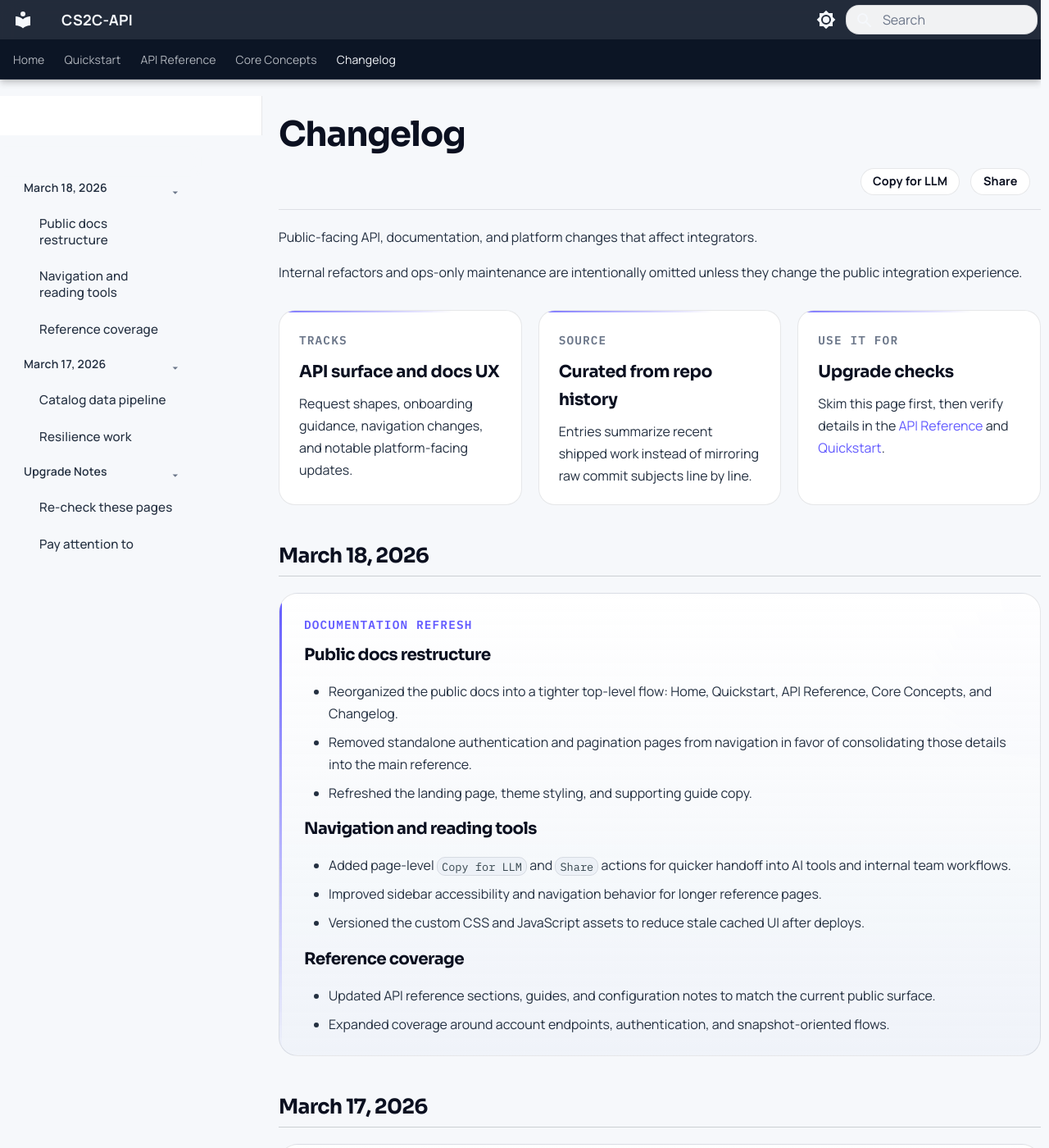
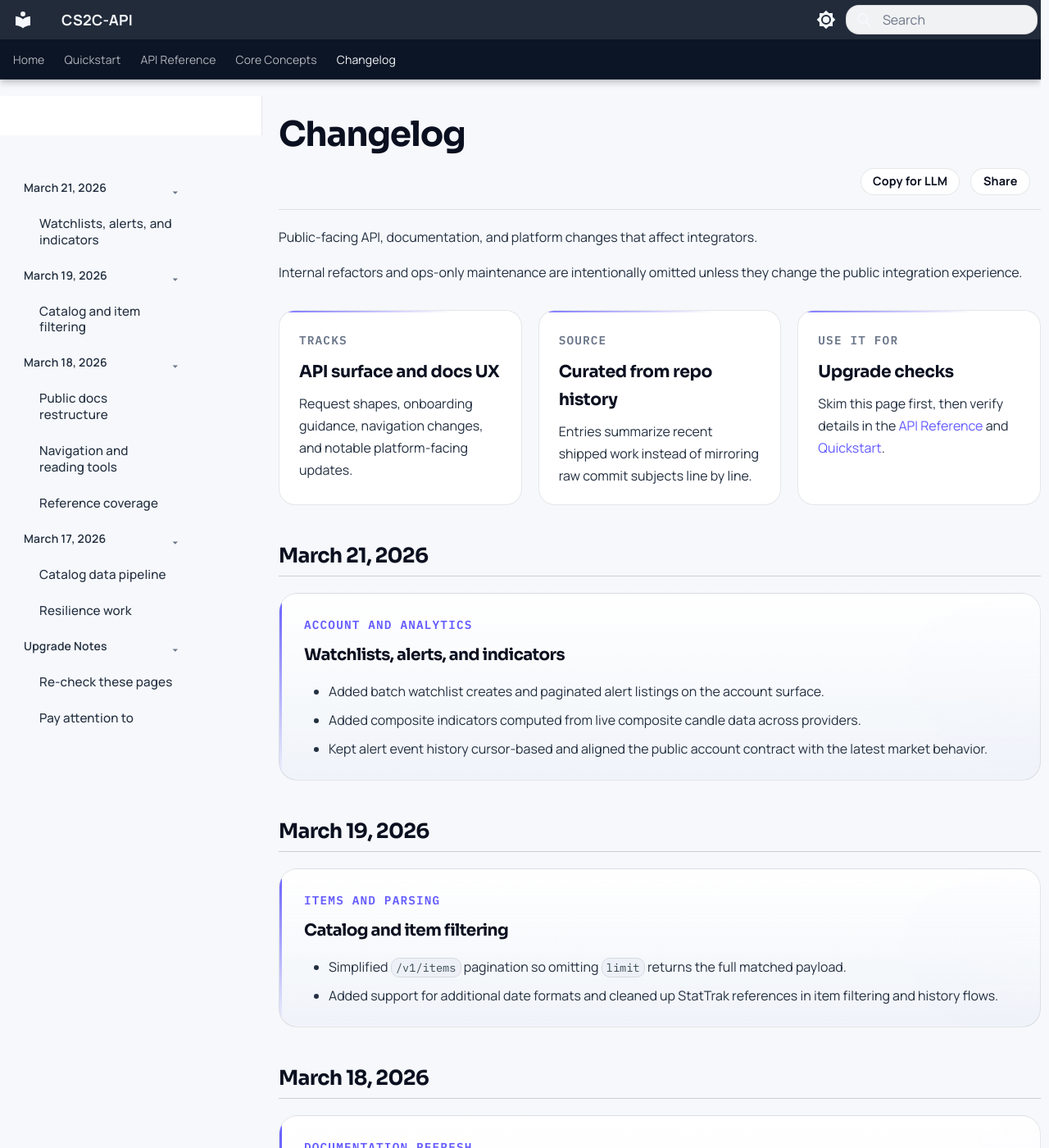
Before and after one commit to dadscap/cs2c-docs, an MkDocs documentation site: the page built from docs/changelog.md, in a window 1280 px wide and 1400 px high. Shown: the whole window at 82% size. Built offline with MkDocs 1.6.1 and Material for MkDocs 9.7.7, drawn with Linux system fonts in a browser that asks for light colours.

Commit message:
Sync public docs from dadscap/cs2c-api@a7fdab8dece81ce6a31815698d5e880085295171

```diff
--- a/docs/changelog.md
+++ b/docs/changelog.md
@@ -24,6 +24,29 @@ Entries summarize recent shipped work instead of mirroring raw commit subjects l
 Skim this page first, then verify details in the [API Reference](api-reference.md) and [Quickstart](getting-started.md).
 </div>
 
+</div>
+
+## March 21, 2026
+
+<div class="docs-release" markdown>
+<div class="docs-release-eyebrow">Account and analytics</div>
+
+### Watchlists, alerts, and indicators
+
+- Added batch watchlist creates and paginated alert listings on the account surface.
+- Added composite indicators computed from live composite candle data across providers.
+- Kept alert event history cursor-based and aligned the public account contract with the latest market behavior.
+</div>
+
+## March 19, 2026
+
+<div class="docs-release" markdown>
+<div class="docs-release-eyebrow">Items and parsing</div>
+
+### Catalog and item filtering
+
+- Simplified `/v1/items` pagination so omitting `limit` returns the full matched payload.
+- Added support for additional date formats and cleaned up StatTrak references in item filtering and history flows.
 </div>
 
 ## March 18, 2026
```
Also changed, not shown: docs/api-reference.md (+20 -0 lines), docs/core-concepts.md (+1 -0 lines).
